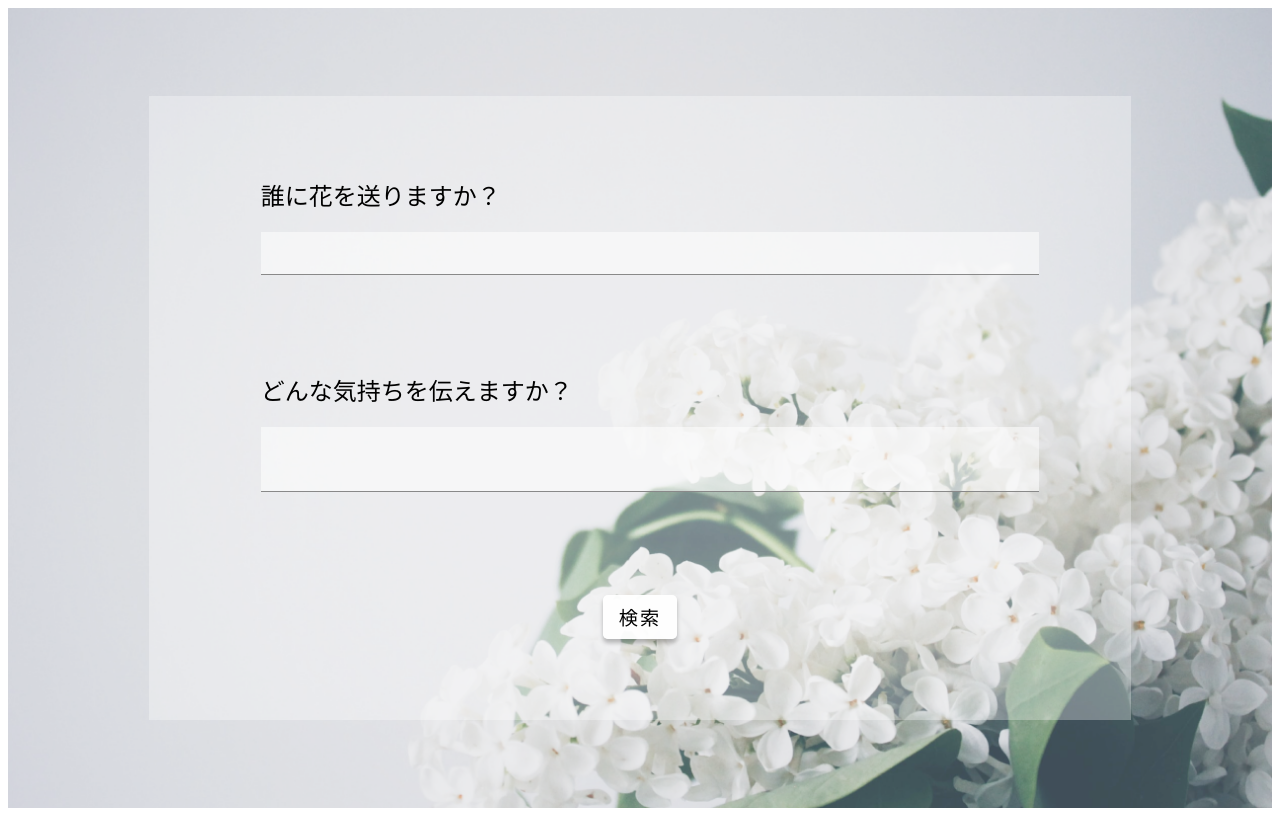
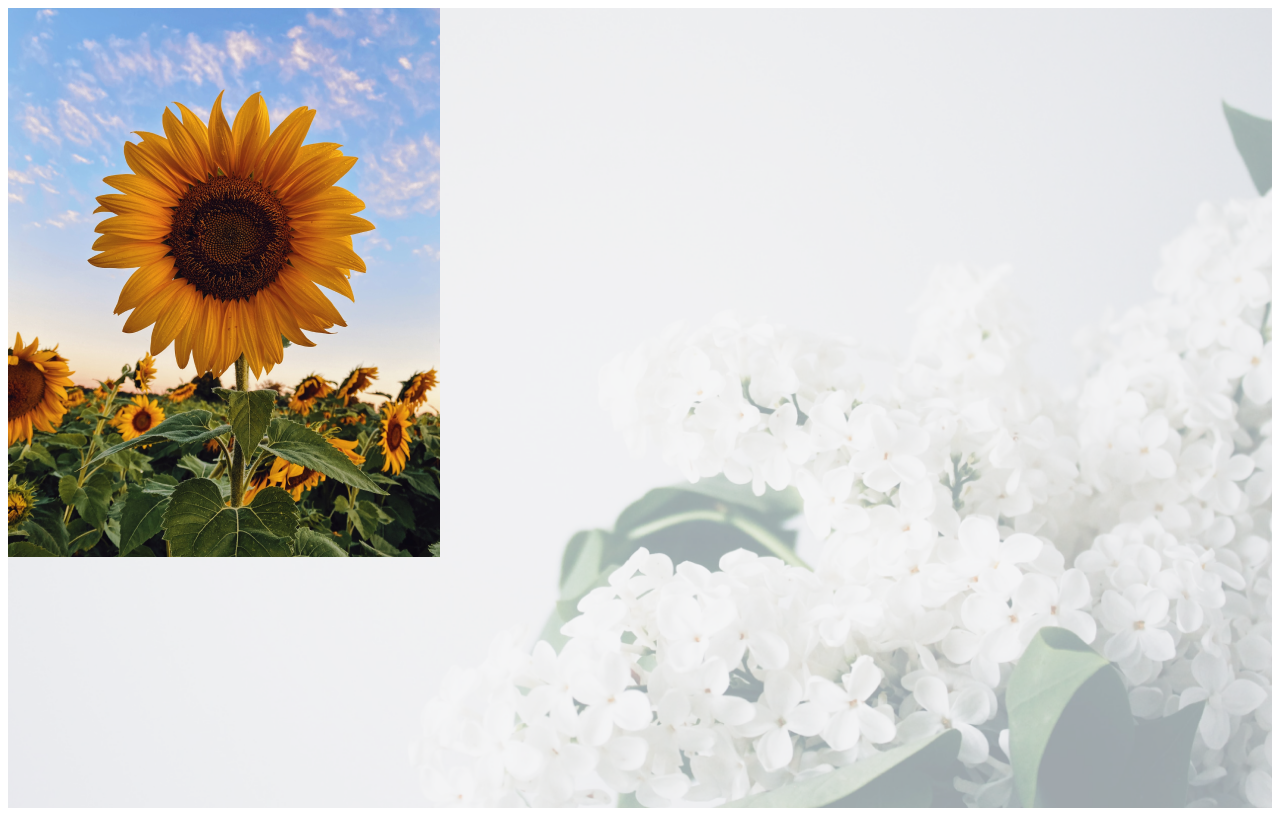
Before and after one commit to jack-app/jackHack2023, a Next.js app in the folder frontend/: page /search in a window 1280 px wide. Built offline with nearby package versions, Linux system fonts and the light colour scheme.

Commit message:
結果画面のタスクを書いた

```diff
--- a/frontend/components/result.tsx
+++ b/frontend/components/result.tsx
@@ -1,4 +1,5 @@
 import React from "react";
+import sunflower from "../public/sunflower.png";
 
 interface ResultProps {
   result: {
@@ -12,8 +13,19 @@ interface ResultProps {
 export const Result: React.FC<ResultProps> = (result) => {
   return (
     <>
-      <div>結果です</div>
-      <style jsx>{``}</style>
+      {/* :TOもんちゃん  ここにHTMLを書いてね */}
+      <div className="back">
+        <img src={sunflower.src} alt="result flower" />
+      </div>
+
+      {/* :TOもんちゃん  ここにcssを書いてね */}
+      <style jsx>{`
+        .back {
+          background-color: rgb(255, 255, 255, 0.5);
+          width: 100%;
+          height: 100%;
+        }
+      `}</style>
     </>
   );
 };
--- a/frontend/pages/search/index.tsx
+++ b/frontend/pages/search/index.tsx
@@ -14,7 +14,12 @@ interface ResultType {
 
 export default function Search() {
   const [isLoading, setIsLoading] = useState<boolean>(false);
-  const [result, setResult] = useState<ResultType | null>(null);
+  const [result, setResult] = useState<ResultType | null>({
+    name: "",
+    image: "",
+    flower_symbolism: "",
+    example: "",
+  });
 
   const handleClick = async () => {
     setIsLoading(true);
```
Also changed, not shown: frontend/public/sunflower.png (added).
